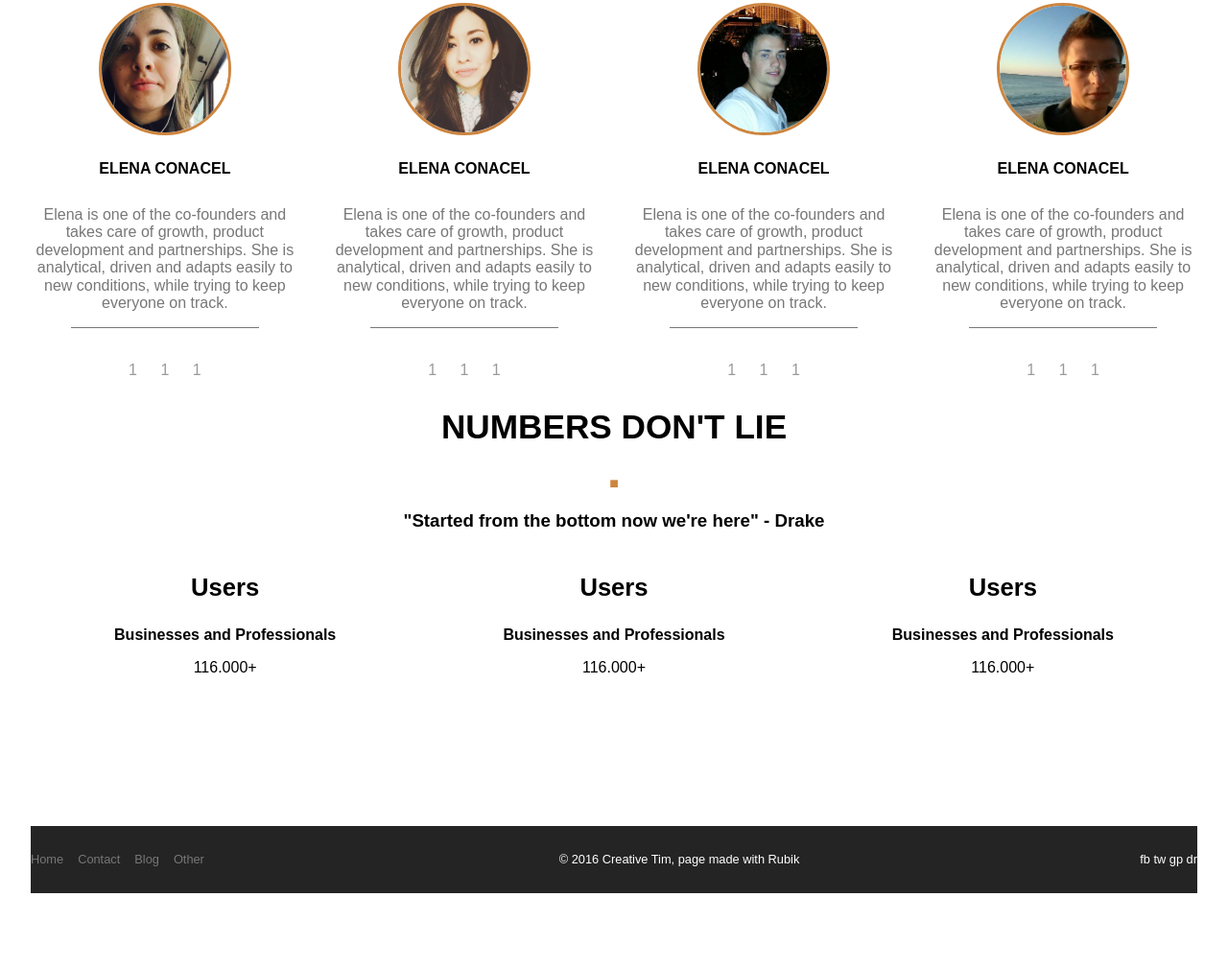
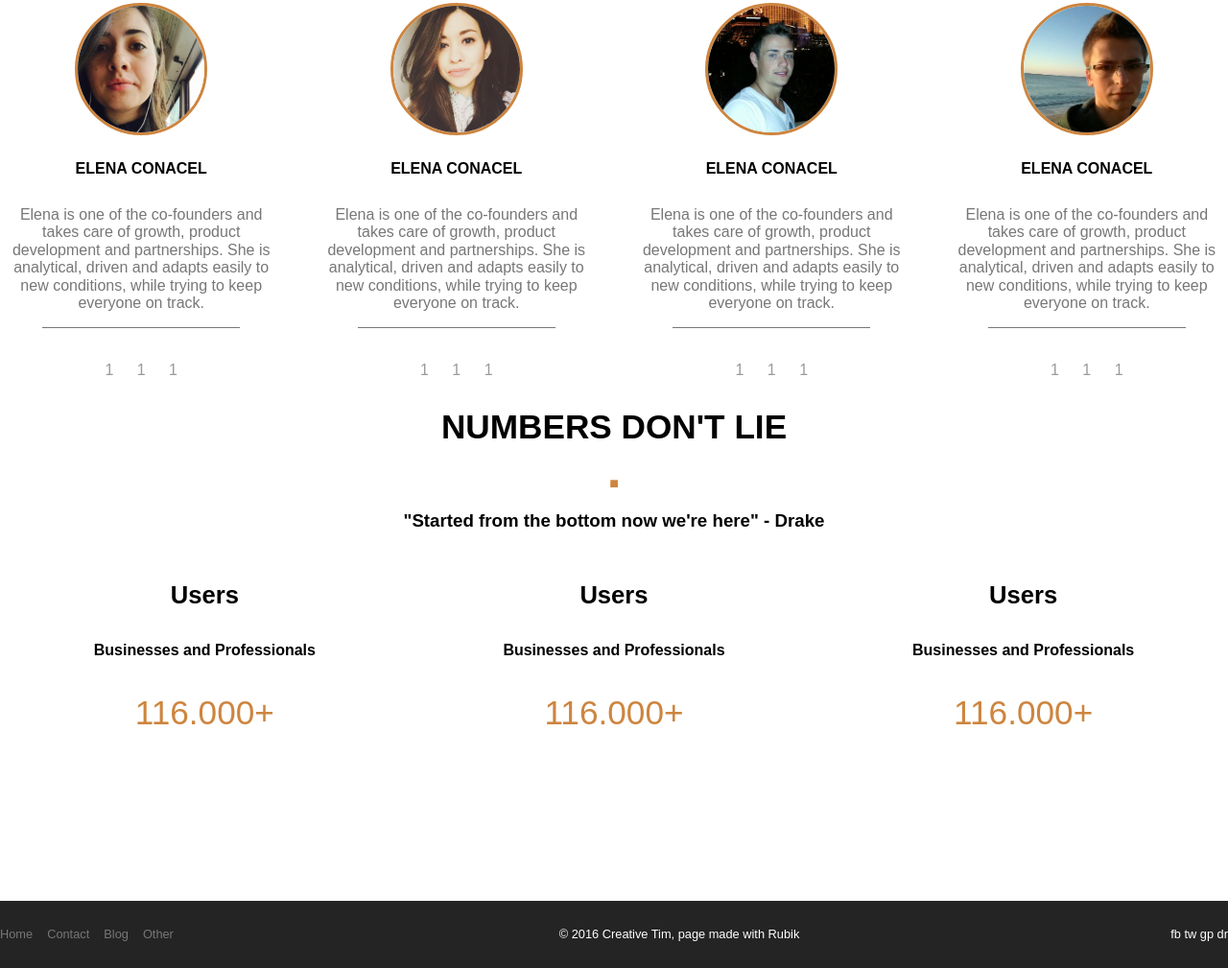
Before and after one commit to DianaDP/Pr-ctica-1, a website: page index.html in a window 1280 px wide. Shown: the part 4163-5172 px from the top of the page at 96% size. Before the commit the page ends 5094 px from the top, so only its background shows below. Drawn offline with nearby package versions, Linux system fonts and the light colour scheme; files that its build step writes are made by us from their sources.

Commit message:
nuevas correcciones html

```diff
--- a/index.html
+++ b/index.html
@@ -169,7 +169,7 @@
 				</div>
 			</div>
 		</div>
-
+	</section>
 	<!--TEAM-->
 	<section class="team">
 		<h2 class="team-title">MEET OUR TEAM</h2>
@@ -242,19 +242,19 @@
 		<h3 class="numbers-subtitle">"Started from the bottom now we're here" - Drake</h3>
 		<div class="numbers-contentCols">
 			<div class="numbers-contentCols-col">
-				<h3 class="title">Users</h3>
-				<h4 class="subtitle">Businesses and Professionals</h4>
-				<p class="text">116.000+</p>
+				<h4 class="title">Users</h4>
+				<h5 class="subtitle">Businesses and Professionals</h5>
+				<p class="number">116.000+</p>
 			</div>
 			<div class="numbers-contentCols-col">
-				<h3 class="title">Users</h3>
-				<h4 class="subtitle">Businesses and Professionals</h4>
-				<p class="text">116.000+</p>
+				<h4 class="title">Users</h4>
+				<h5 class="subtitle">Businesses and Professionals</h5>
+				<p class="number">116.000+</p>
 			</div>
 			<div class="numbers-contentCols-col">
-				<h3 class="title">Users</h3>
-				<h4 class="subtitle">Businesses and Professionals</h4>
-				<p class="text">116.000+</p>
+				<h4 class="title">Users</h4>
+				<h5 class="subtitle">Businesses and Professionals</h5>
+				<p class="number">116.000+</p>
 			</div>
 		</div>
 	</section>
```
